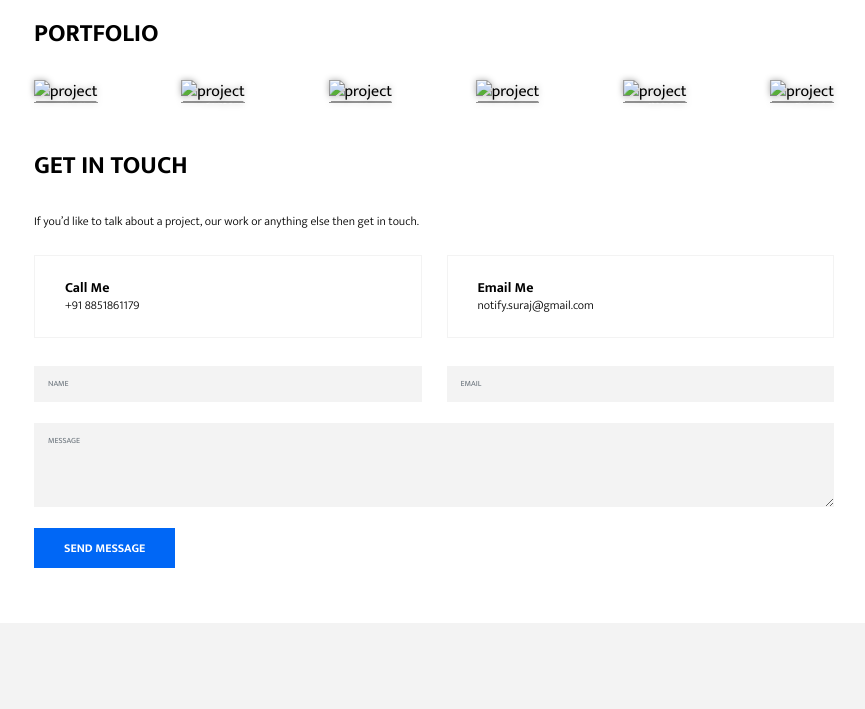
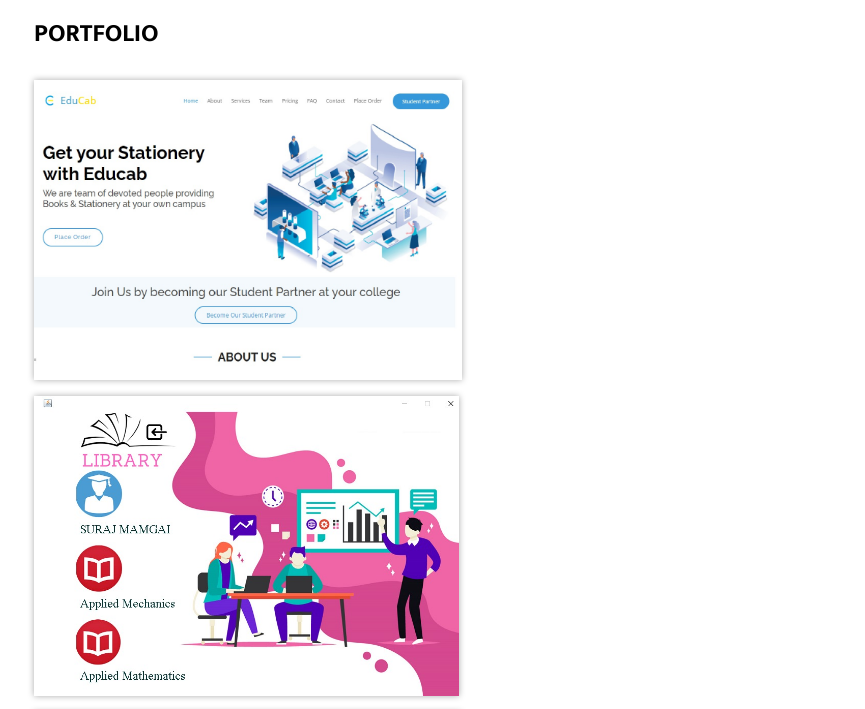
Before and after one commit to surajmamgai/surajmamgai.github.io, a plain HTML site: page index.html in a window 1280 px wide. Shown: the part 1322-2031 px from the top of the page, without its empty margins (326-1191 px from the left). Before the commit the page ends 1965 px from the top, so only its background shows below. Drawn offline with Linux system fonts and the light colour scheme.

Commit message:
Update index.html

```diff
--- a/index.html
+++ b/index.html
@@ -35,7 +35,7 @@
     <div class="content-wrapper">
         <aside>
             <div class="profile-img-wrapper">
-                <img src="assets/images/Profile.jpg" alt="profile">
+                <img src="assets/images/Profile.jpeg" alt="profile">
             </div>
             <h1 class="profile-name">Suraj Mamgai</h1>
             <div class="text-center">
@@ -268,42 +268,42 @@
 
                 <div class="portfolio-wrapper">
                     <figure class="hover-box">
-                        <img src="assets/images/educab.jpg" alt="project" class="portfolio-item-img">
+                        <img src="assets/images/educab.jpeg" alt="project" class="portfolio-item-img">
                         <figcaption class="portfolio-item-details overlay">
                             <h5 class="portfolio-item-title">EduCab</h5>
                             <p class="portfolio-item-description">Website Development</p>
                         </figcaption>
                     </figure>
                     <figure class="hover-box">
-                        <img src="assets/images/sms.jpg" alt="project" class="portfolio-item-img">
+                        <img src="assets/images/sms.jpeg" alt="project" class="portfolio-item-img">
                         <figcaption class="portfolio-item-details overlay">
                             <h5 class="portfolio-item-title">Student Management System</h5>
                             <p class="portfolio-item-description">Java Application, Swing Framework</p>
                         </figcaption>
                     </figure>
                     <figure class="hover-box">
-                        <img src="assets/images/monktree.jpg" alt="project" class="portfolio-item-img">
+                        <img src="assets/images/monktree.jpeg" alt="project" class="portfolio-item-img">
                         <figcaption class="portfolio-item-details overlay">
                             <h5 class="portfolio-item-title">Monktree</h5>
                             <p class="portfolio-item-description">Website Development</p>
                         </figcaption>
                     </figure>
                     <figure class="hover-box">
-                        <img src="assets/images/lunchkaro.jpg" alt="project" class="portfolio-item-img">
+                        <img src="assets/images/lunchkaro.jpeg" alt="project" class="portfolio-item-img">
                         <figcaption class="portfolio-item-details overlay">
                             <h5 class="portfolio-item-title">LunchKaro</h5>
                             <p class="portfolio-item-description">Website Development</p>
                         </figcaption>
                     </figure>
                     <figure class="hover-box">
-                        <img src="assets/images/periodictable.jpg" alt="project" class="portfolio-item-img">
+                        <img src="assets/images/periodictable.jpeg" alt="project" class="portfolio-item-img">
                         <figcaption class="portfolio-item-details overlay">
                             <h5 class="portfolio-item-title">CSS Animated Periodic Table</h5>
                             <p class="portfolio-item-description">Web Page</p>
                         </figcaption>
                     </figure>
                     <figure class="hover-box">
-                        <img src="assets/images/gradient.jpg" alt="project" class="portfolio-item-img">
+                        <img src="assets/images/gradient.jpeg" alt="project" class="portfolio-item-img">
                         <figcaption class="portfolio-item-details overlay">
                             <h5 class="portfolio-item-title">Gradient Background Generator</h5>
                             <p class="portfolio-item-description">Web Page</p>
```
